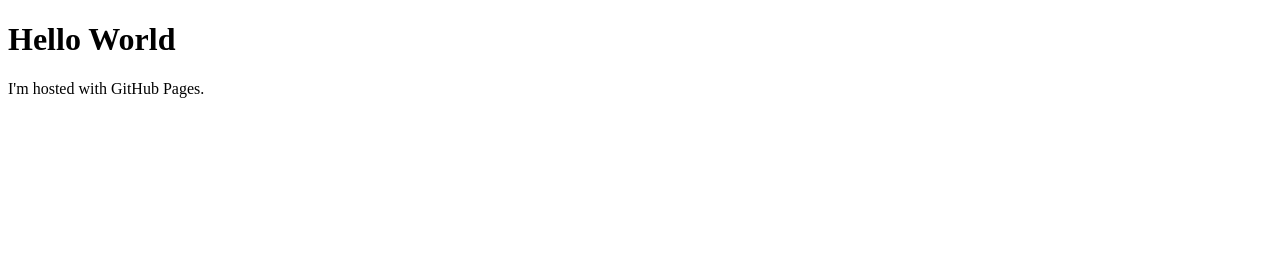
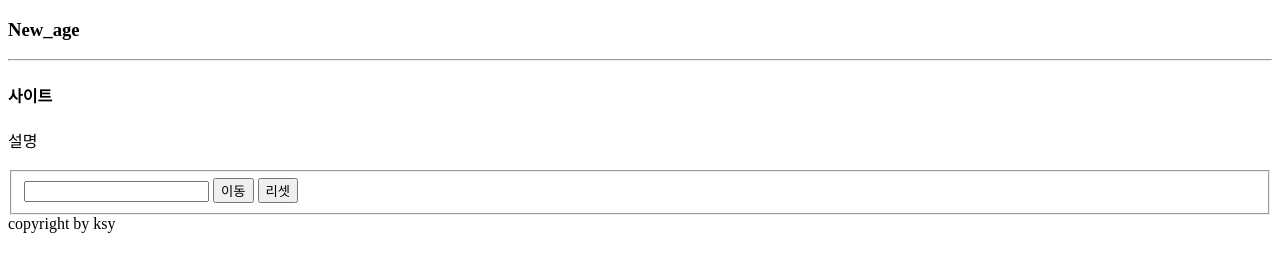
Before and after one commit to ksy3432/ksy3432, a plain HTML site: page index.html in a window 1280 px wide. Drawn offline with Linux system fonts and the light colour scheme.

Commit message:
Update index.html

```diff
--- a/index.html
+++ b/index.html
@@ -1,7 +1,39 @@
 <!DOCTYPE html>
-<html>
+<html lang="en">
+<head>
+    <meta charset="UTF-8">
+    <title>newage_site</title>
+    <link href="main.css" type="text/css" rel="stylesheet">
+</head>
 <body>
-<h1>Hello World</h1>
-<p>I'm hosted with GitHub Pages.</p>
+<header>
+    <h3>New_age</h3>
+</header>
+<section>
+    <hr>
+    <div>
+        <h4>사이트</h4>
+        설명
+    </div>
+    <br>
+    <form>
+        <fieldset>
+            <input type="text" list="newagelist">
+                <datalist id="newagelist">
+                    <option value="겨울"></option>
+                    <option value="여름"></option>
+                    <option value="가을"></option>
+                    <option value="봄"></option>
+                </datalist>
+            <input type="button" name="newagelist" value="이동">
+            <input type="reset" name="newagelist" value="리셋">
+        </fieldset>
+    </form>
+
+
+</section>
+
+<footer>copyright by ksy</footer>
+
 </body>
 </html>
```
